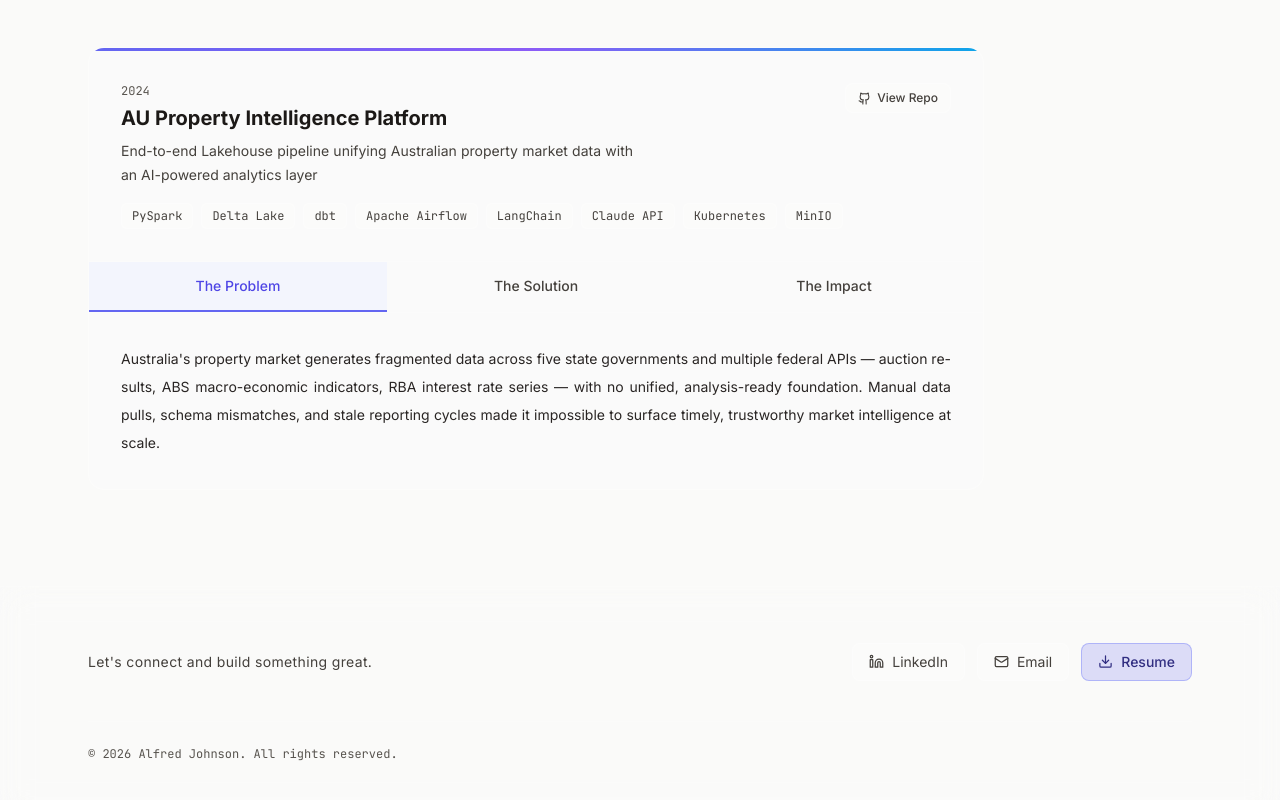
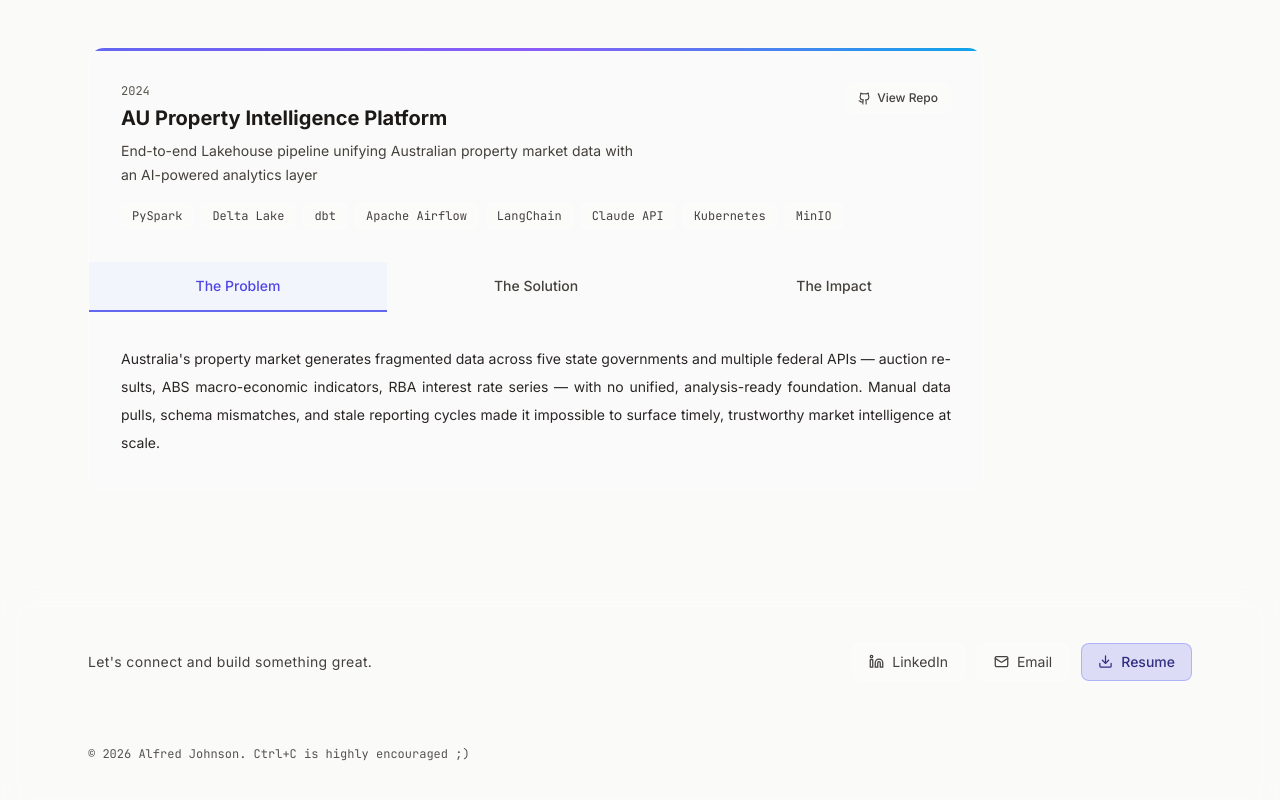
Before and after one commit to deepredalfa/alfred-personal-website, a React (Vite) app: page / in a window 1280 px wide. Shown: the part 1855-2655 px from the top of the page. Built offline with nearby package versions, Linux system fonts and the light colour scheme.

Commit message:
Lighten footer copyright line

```diff
--- a/src/App.jsx
+++ b/src/App.jsx
@@ -630,7 +630,7 @@ function Footer() {
 
         <div className="border-t border-white/20 pt-6">
           <p className="text-stone-600 text-xs font-mono">
-            © {new Date().getFullYear()} Alfred Johnson. All rights reserved.
+            © {new Date().getFullYear()} Alfred Johnson. Ctrl+C is highly encouraged ;)
           </p>
         </div>
 
```
